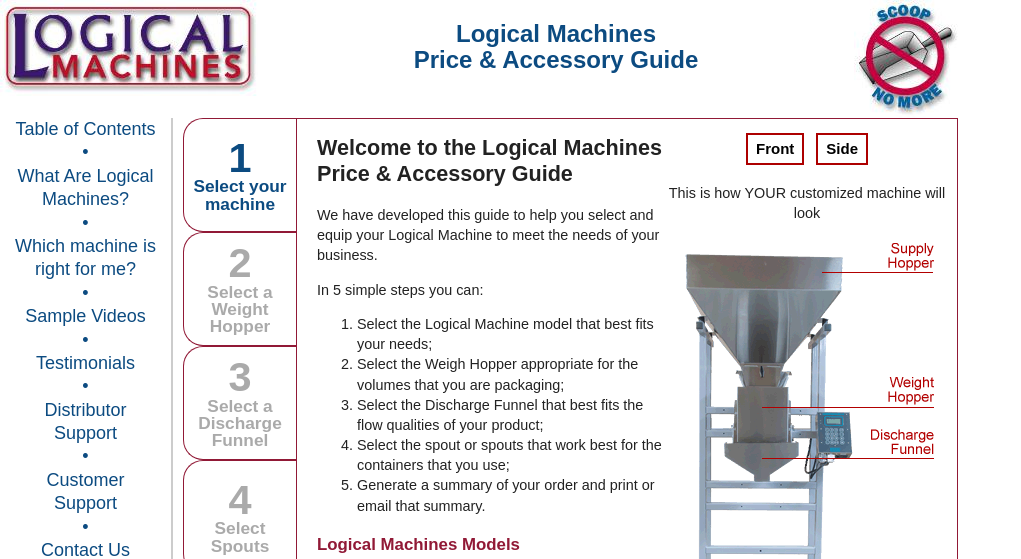
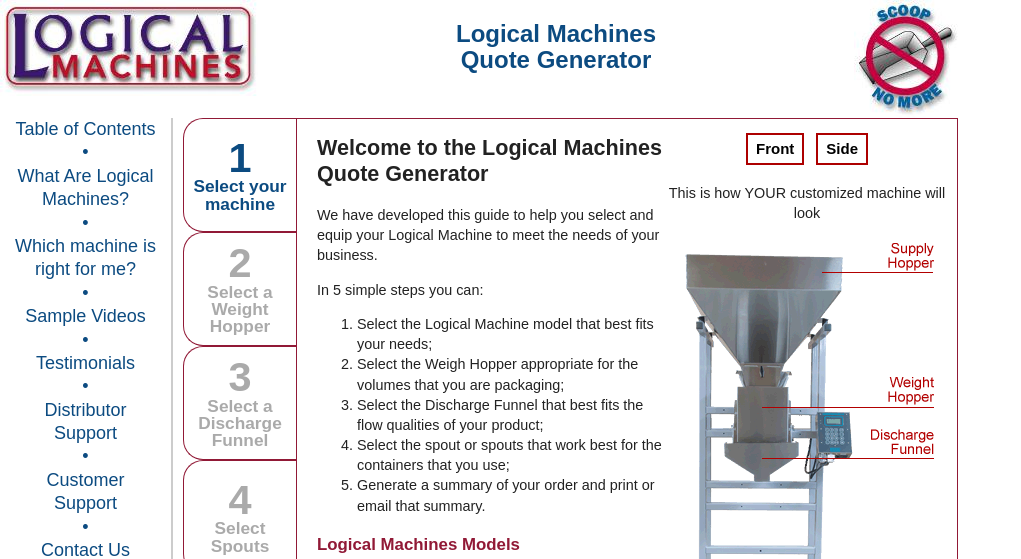
Before and after one commit to tashaharrison/lmpag, a PHP site: page /foo/ in a window 1280 px wide. Shown: the top 559 px of the page, without its empty margins (0-1021 px from the left). Run offline with PHP 8.4, Linux system fonts and the light colour scheme; some libraries are stand-ins or nearby versions.

Commit message:
Changed the title of the app from Price &amp; Accessory Guide to Quote Generator

```diff
--- a/css/main.css
+++ b/css/main.css
@@ -161,7 +161,7 @@
 #main-content.no-sidebar {
 	width: 635px;
 }
-form#logical-machines-price-accesory-guide {
+form#logical-machines-quote-generator {
 }
 /*
  * Pagination
--- a/index.php
+++ b/index.php
@@ -9,7 +9,7 @@
 	<head>
 		<meta charset="utf-8">
 		<meta http-equiv="X-UA-Compatible" content="IE=edge,chrome=1">
-		<title>Logical Machines Price &amp; Accessory Guide</title>
+		<title>Logical Machines Quote Generator</title>
 		<meta name="description" content="Scoop no more with Logical Machines automatic weigh and fill machines. Small to medium sized companies save time and money with our automated filling machines">
 		<meta name="viewport" content="width=device-width">
 
@@ -37,7 +37,7 @@
 				<div id="h1-header">
 					<h1 class="f-lp"><span class="style8">Logical Machines
 						<br />
-						Price &amp; Accessory Guide</span></h1>
+						Quote Generator</span></h1>
 				</div>
 				<div id="scoop15a">
 					<img src="img/scoop15a.jpeg" width=105 height=118 alt="scoop15a" style="float:left">
@@ -119,14 +119,14 @@
 			<section id="section-content" class="clearfix">
 				<article id="main-content" class="clearfix no-sidebar">
 					<!-- <div id="js-warning"><p>Please note that because you have disabled Javascript in your browser or your browser doesn't support it, you will only receive your quote once you have submitted the form.</p></div> -->
-					<form method="post" name="logical-machines-price-accesory-guide" id="logical-machines-price-accesory-guide" action="">
+					<form method="post" name="logical-machines-quote-generator" id="logical-machines-quote-generator" action="">
 						<div id="form-pages">
 
 							<div id="step-1" class="step-container" name="step-1">
 								<div id="welcome-text">
 									<h2>Welcome to the Logical Machines
 									<br />
-									Price &amp; Accessory Guide</h2>
+									Quote Generator</h2>
 									<p>
 										We have developed this guide to help you select and equip your Logical Machine to meet the needs of your business.
 									</p>
--- a/js/main.js
+++ b/js/main.js
@@ -27,7 +27,7 @@
         email : "Please enter a valid email address.",
     };
 
-    $("#logical-machines-price-accesory-guide").validate({
+    $("#logical-machines-quote-generator").validate({
         rules : {
             width : dimensionValidationRules,
             d1 : dimensionValidationRules,
@@ -227,7 +227,7 @@
     });
 
     $btnSubmit.on('click', function() {
-        var orderSummary = $('#order-summary').html(), $customerFields = $('#emailQuote input[type=text]'), firstName = $('#emailQuote input[name=firstName]').val(), lastName = $('#emailQuote input[name=lastName]').val(), email = $('#emailQuote input[name=email]').val(), company = $('#emailQuote input[name=company]').val(), zip = $('#emailQuote input[name=zip]').val(), phone = $('#emailQuote input[name=phone]').val(), dataString = $('#logical-machines-price-accesory-guide').serialize();
+        var orderSummary = $('#order-summary').html(), $customerFields = $('#emailQuote input[type=text]'), firstName = $('#emailQuote input[name=firstName]').val(), lastName = $('#emailQuote input[name=lastName]').val(), email = $('#emailQuote input[name=email]').val(), company = $('#emailQuote input[name=company]').val(), zip = $('#emailQuote input[name=zip]').val(), phone = $('#emailQuote input[name=phone]').val(), dataString = $('#logical-machines-quote-generator').serialize();
         //dataString = 'firstName=' + firstName + '&lastName=' + lastName + '&email=' + email + '&company=' + company + '&zip=' + zip + '&phone=' + phone;
         // alert(dataString); return false;
         if ($customerFields.valid()) {
```
